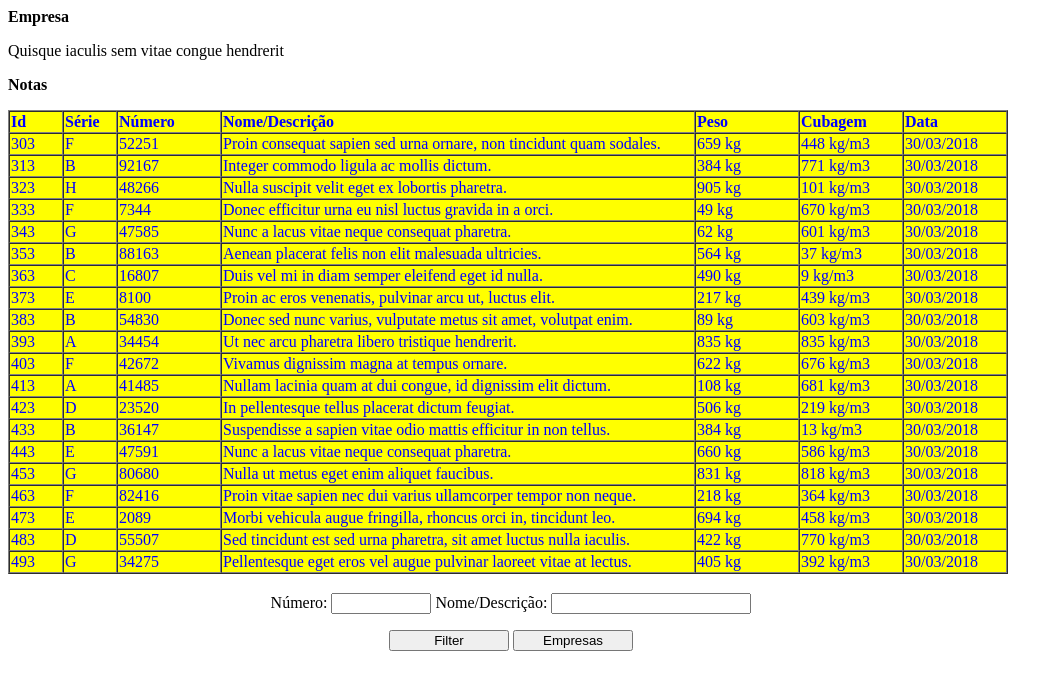
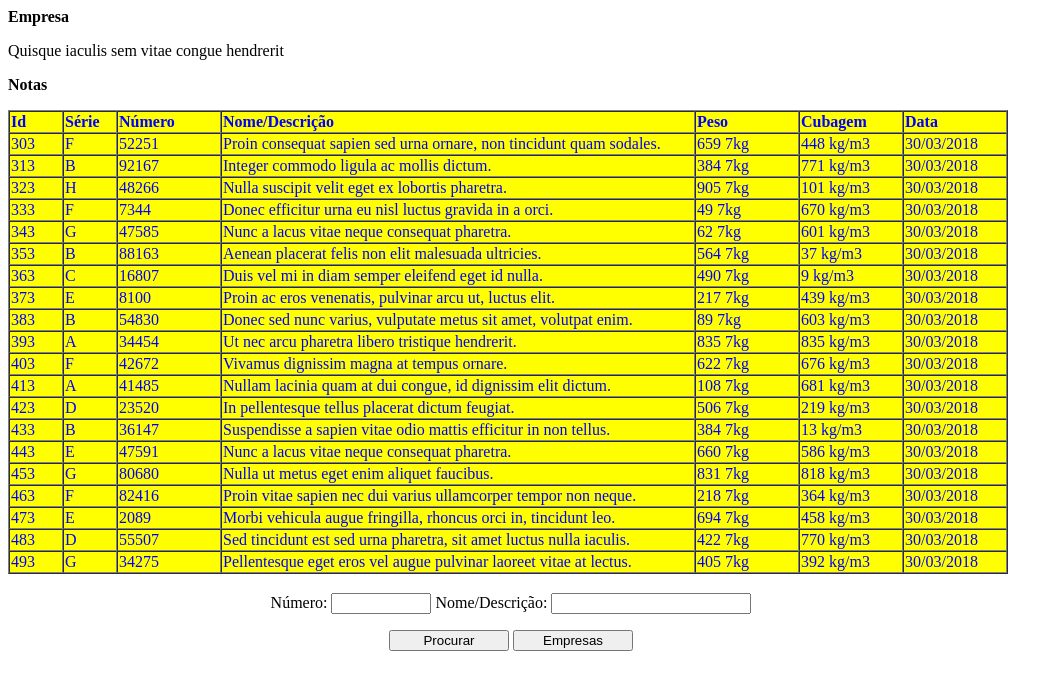
Before and after one commit to fcxsantos/nfproj, a Django app: page /nfapp/empresa/12 in a window 1280 px wide. Shown: the top 690 px of the page, without its empty margins (0-1063 px from the left). Run offline with Django 3.2, Linux system fonts and the light colour scheme; data comes from the database, SQL or seed files in the repository.

Commit message:
Add all my files

```diff
--- a/nfapp/templates/nfapp/nota_list.html
+++ b/nfapp/templates/nfapp/nota_list.html
@@ -20,7 +20,7 @@
 		<td>{{ nota.serie }}</td>
 		<td>{{ nota.numero }}</td>
         <td>{{ nota.nomedescricao }}</td>
-        <td>{{ nota.peso }} kg</td>
+        <td>{{ nota.peso }} 7kg</td>
         <td>{{ nota.cubagem }} kg/m3</td>
         <td>{{ nota.data|date:"d/m/Y" }}</td>
         </tr>
@@ -34,7 +34,7 @@
 	    <form method="get" action="{% url 'nota_list' empresa.id %}">
 		Número: <input name=numero type=text maxlength=5 value="{{request.GET.numero}}" style=width:100px>
 		Nome/Descrição: <input name=nomedescricao type=text  maxlength=100 value="{{request.GET.nomedescricao}}" style=width:200px><p>
-		<input type=submit value="Filter" style=width:120px>
+		<input type=submit value="Procurar" style=width:120px>
 		<input type=button value="Empresas" style=width:120px onclick=location.href="{% url "empresa_list" %}">
 	    </form>
     </td></tr></table>
```
